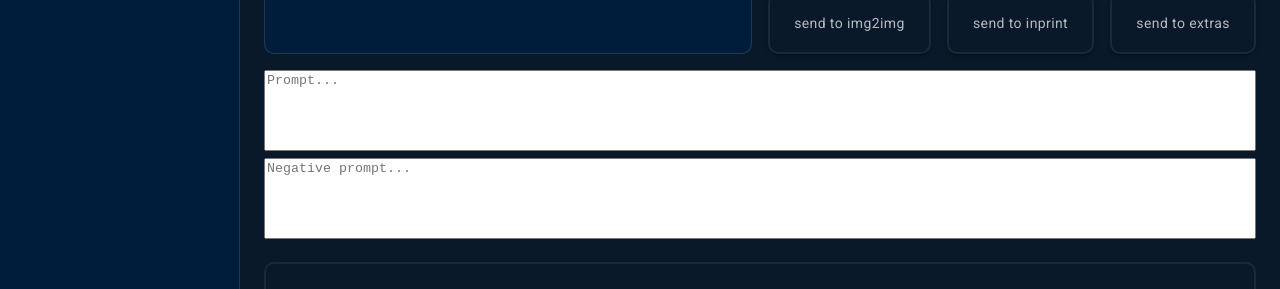
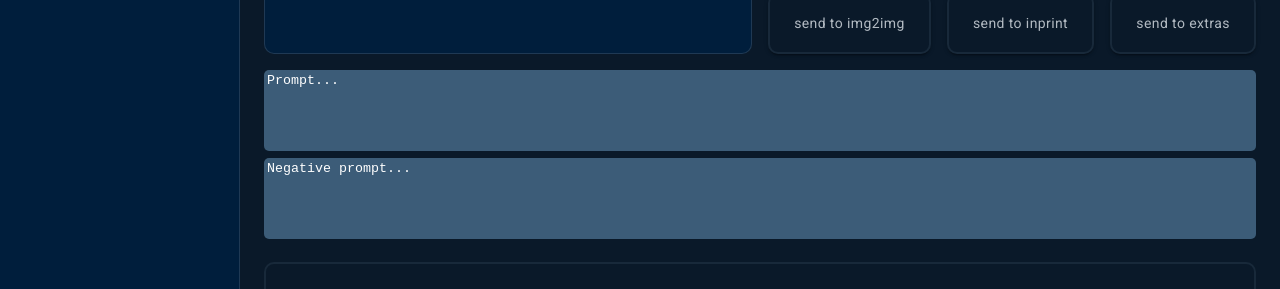
Before and after one commit to TheFallenSkyD/diploma, a Next.js app in the folder ui/: page / in a window 1280 px wide. Shown: the part 416-705 px from the top of the page. Built offline with nearby package versions, Linux system fonts and the light colour scheme; no server answers.

Commit message:
fix placeholders

```diff
--- a/ui/src/pages/index.tsx
+++ b/ui/src/pages/index.tsx
@@ -9,7 +9,6 @@ import {b64toBlob} from '@/utils'
 import {Button, Grid, Paper, TextareaAutosize} from '@mui/material'
 import {useEffect, useState} from 'react'
 import {saveAs} from 'file-saver'
-import Image from "next/image";
 
 const getSavedImageString = () => localStorage.getItem('image')
 
@@ -110,7 +109,13 @@ const Home = () => {
                             value={params.prompt}
                             onChange={(e) => onParamsChange({prompt: e.target.value})}
                             placeholder='Prompt...'
-                            style={{width: '100%', resize: "none"}} onResize={undefined} onResizeCapture={undefined}/>
+                            style={{
+                                width: '100%',
+                                resize: "none",
+                                borderRadius: "5px",
+                                border: "none",
+                                backgroundColor: "rgb(60, 92, 120)"
+                            }} onResize={undefined} onResizeCapture={undefined}/>
                     </Grid>
                     <Grid item xs={12}>
                         <TextareaAutosize
@@ -118,7 +123,13 @@ const Home = () => {
                             value={params.negative_prompt}
                             onChange={(e) => onParamsChange({negative_prompt: e.target.value})}
                             placeholder='Negative prompt...'
-                            style={{width: '100%', resize: "none"}} onResize={undefined} onResizeCapture={undefined}/>
+                            style={{
+                                width: '100%',
+                                resize: "none",
+                                borderRadius: "5px",
+                                border: "none",
+                                backgroundColor: "rgb(60, 92, 120)"
+                            }} onResize={undefined} onResizeCapture={undefined}/>
                     </Grid>
                 </Grid>
                 <Controls params={params} onParamsChange={onParamsChange}/>
--- a/ui/styles/globals.css
+++ b/ui/styles/globals.css
@@ -28,3 +28,19 @@ a {
     background: black;
   }
 }
+
+a {
+    text-decoration: none;
+    color: inherit;
+}
+
+textarea {
+    padding: 3px;
+    color: white;
+    background-color: rgb(0, 30, 60);
+    border: 2px solid rgba(194, 224, 255, 0.08);
+    border-radius: 10px;
+}
+::placeholder {
+      color: white;
+}
```
